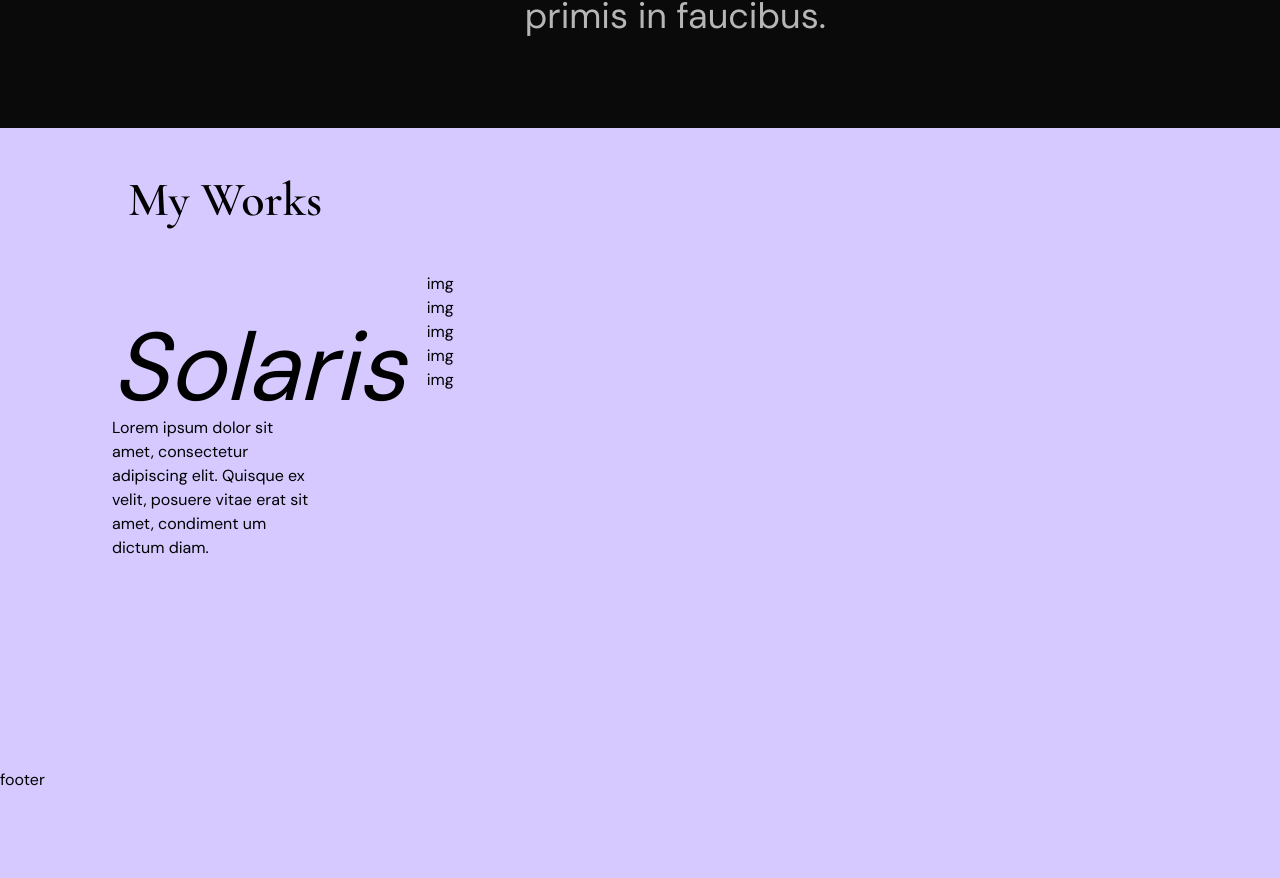
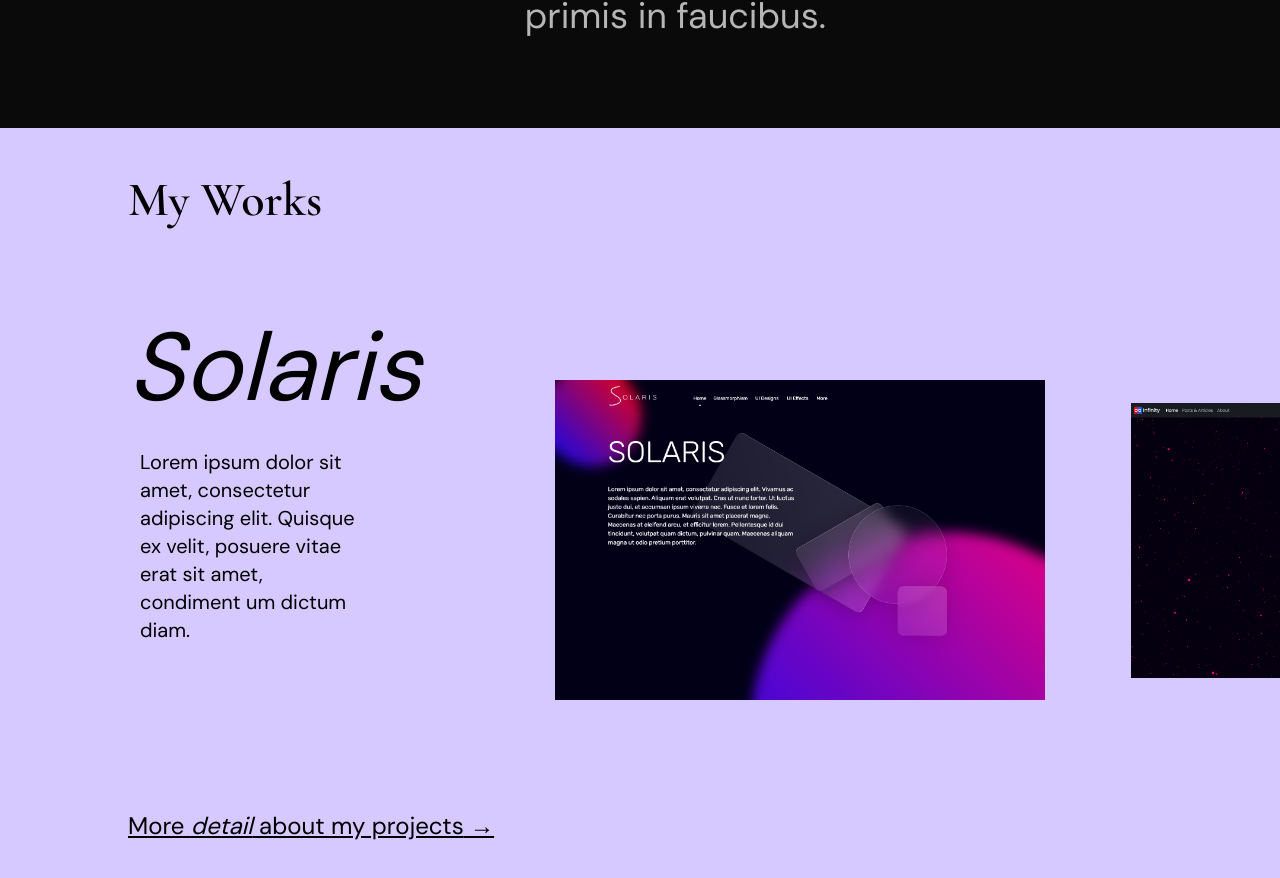
Before and after one commit to ImperialBreakCode/folio-2023, a Next.js app: page / in a window 1280 px wide. Shown: the part 1898-2776 px from the top of the page. Built offline with nearby package versions, Linux system fonts and the light colour scheme.

Commit message:
finishing section style

```diff
--- a/app/styles.module.scss
+++ b/app/styles.module.scss
@@ -15,11 +15,11 @@
 	}
 
 	div:nth-child(2){
-		height: calc(80vh - 9rem);
+		height: calc(85vh - 9rem);
 	}
 
 	div:nth-child(3){
-		height: 20vh;
+		height: 15vh;
 	}
 }
 
--- a/components/common/RedirectBtn.tsx
+++ b/components/common/RedirectBtn.tsx
@@ -3,15 +3,16 @@ import { ReactNode } from 'react';
 
 type BtnProps = {
 	children: ReactNode;
+	className?: string;
 };
 
-const RedirectBtn = ({ children }: BtnProps) => {
+const RedirectBtn = ({ children, className }: BtnProps) => {
 	return (
 		<div>
 			<Link
-				className='text-[1.5rem] underline
+				className={`text-[1.5rem] underline
 			hover:bg-white hover:text-black hover:px-4 hover:font-medium
-			transition-all duration-200'
+			transition-all duration-200 ${className}`}
 				href='#'
 			>
 				{children} →
--- a/components/home/WorksShowcase.tsx
+++ b/components/home/WorksShowcase.tsx
@@ -1,4 +1,8 @@
 import { CormorantGaramond, DMSans } from '@/app/fonts';
+import RedirectBtn from '../common/RedirectBtn';
+import Image, { StaticImageData } from 'next/image';
+import img1 from '@/public/home/site_solaris2.png';
+import img2 from '@/public/home/infinity.png';
 
 type WorksProps = {
 	className: string;
@@ -6,8 +10,8 @@ type WorksProps = {
 
 const WorksShowcase = ({ className }: WorksProps) => {
 	return (
-		<div className={`h-full ${className}`}>
-			<div className='py-12 px-32'>
+		<div className={`h-full ps-32 ${className}`}>
+			<div className='py-12'>
 				<h3
 					className={`text-5xl font-semibold ${CormorantGaramond.className}`}
 				>
@@ -15,27 +19,46 @@ const WorksShowcase = ({ className }: WorksProps) => {
 				</h3>
 			</div>
 			<div className='flex flex-row'>
-				<div className='w-1/3 px-28 pt-12'>
-					<h4 className={`text-8xl italic ${DMSans.className}`}>Solaris</h4>
-					<p>
+				<div className='w-1/3 pe-28 pt-12'>
+					<h4 className={`text-8xl mb-8 italic ${DMSans.className}`}>
+						Solaris
+					</h4>
+					<p className='pe-10 ps-3 text-xl'>
 						Lorem ipsum dolor sit amet, consectetur adipiscing elit.
 						Quisque ex velit, posuere vitae erat sit amet, condiment
 						um dictum diam.
 					</p>
 				</div>
-				<div className='w-2/3'>
-					<p>img</p>
-					<p>img</p>
-					<p>img</p>
-					<p>img</p>
-					<p>img</p>
+				<div className='overflow-hidden'>
+					<div className='flex flex-row items-center h-full min-w-[100vw]'>
+                        <ImageContainer src={img1} alt='solaris'/>
+                        <ImageContainer src={img2} alt='infinity'/>
+                    </div>
 				</div>
 			</div>
 			<div>
-				<p>footer</p>
+				<RedirectBtn className='text-black'>
+					More <i className='text-black'>detail</i> about my projects
+				</RedirectBtn>
 			</div>
 		</div>
 	);
 };
 
+
+type ImgContProps = {
+    src: StaticImageData | string;
+    alt: string;
+}
+
+const ImageContainer = ({src, alt} : ImgContProps) => {
+	return (
+		<div className='w-[45vw] h-full flex items-center justify-center'>
+            <div className='w-[85%]'>
+                <Image src={src} alt={alt} />
+            </div>
+		</div>
+	);
+};
+
 export default WorksShowcase;
```
Also changed, not shown: public/home/infinity.png (added), public/home/site_solaris2.png (added).
